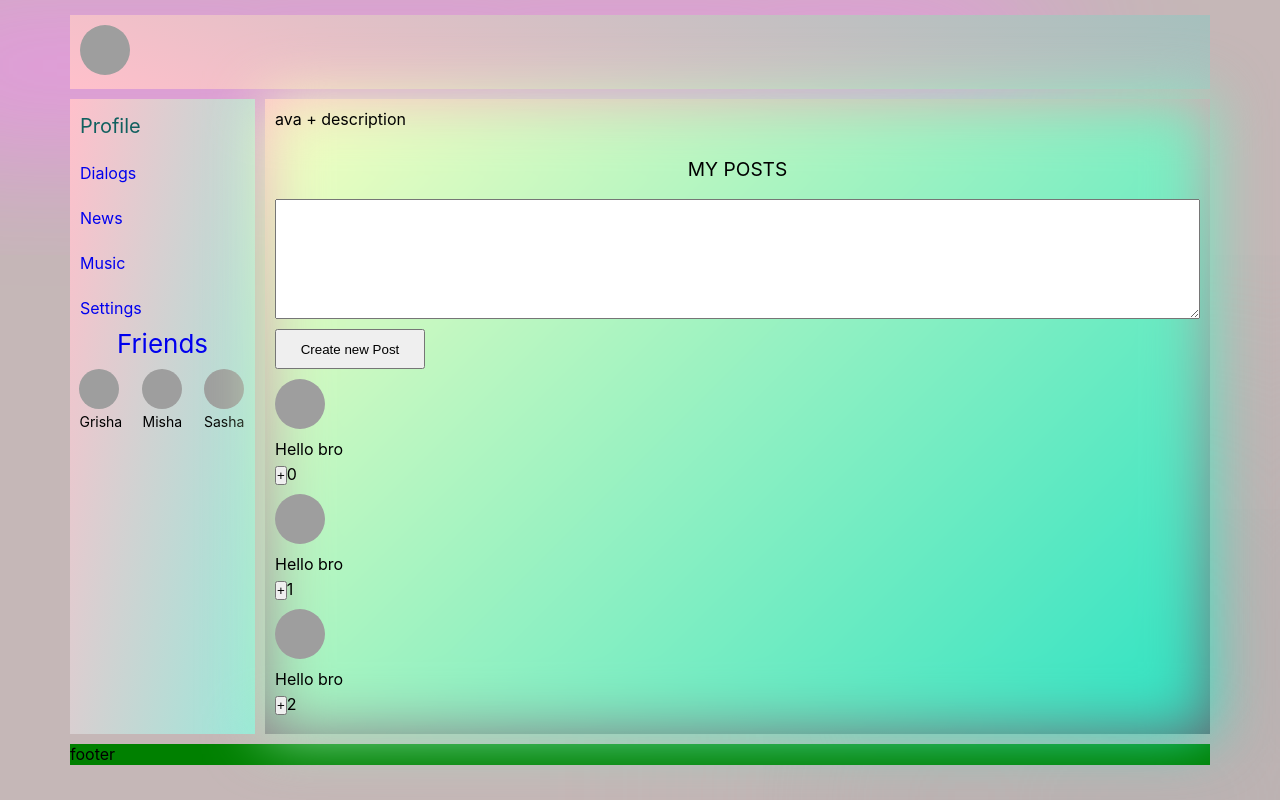
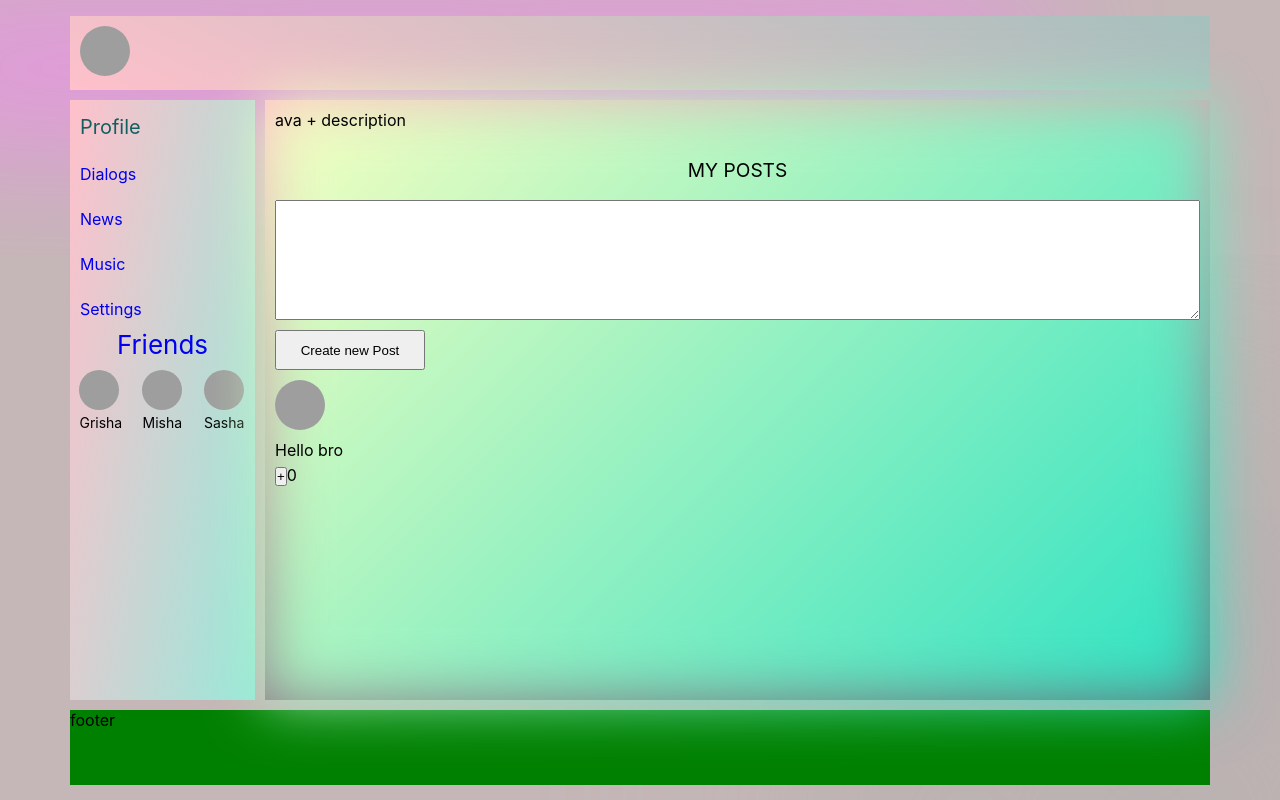
Before and after one commit to valtikamore/social-network, a React (Create React App) app: page /profile in a window 1280 px wide. Built offline with nearby package versions, Linux system fonts and the light colour scheme; grey boxes are pictures that could not be loaded.

Commit message:
mini-refactor

```diff
--- a/src/App.tsx
+++ b/src/App.tsx
@@ -9,11 +9,13 @@ import Music from './conponents/Music/Music';
 import Settings from "./conponents/Settings/Settings";
 import Profile from "./conponents/profile/Profile";
 import Dialogs from "./conponents/dialogs/Dialogs";
-import { stateType} from "./redux/state";
+import {changeNewText, stateType} from "./redux/state";
+import {addPost} from "./redux/state";
 
 type AppType = {
     state:stateType
     addPost:(postMessage:string) => void
+    changeNewText:(newText:string) => void
 }
 
 const App: React.FC<AppType> = (props)  => {
@@ -25,7 +27,10 @@ const App: React.FC<AppType> = (props)  => {
                     <Route path='/profile'
                            render={() => <Profile
                                state={props.state.profilePage}
-                               addPost={props.addPost}/>}/>
+                               addPost={addPost}
+                               message={props.state.profilePage
+                                   .newPostText}
+                               changeNewText={changeNewText}/>}/>
                     <Route path='/dialogs'
                            render={() => <Dialogs
                                state={props.state.dialogsPage}/>}/>
--- a/src/conponents/profile/MyPosts/MyPosts.tsx
+++ b/src/conponents/profile/MyPosts/MyPosts.tsx
@@ -1,36 +1,35 @@
-import React, { RefObject} from "react";
+import React, {ChangeEvent, RefObject} from "react";
 import {postType} from "../../../redux/state";
 import classes from "./MyPosts.module.css"
 import Post from "./Post/Post";
 
 type myPostsType = {
-    postsData:postType[]
-    addPost:(postMessage:string) => void
+    postsData: postType[]
+    message: string
+    addPost: (postMessage: string) => void
+    changeNewText: (newText: string) => void
 }
 
-const MyPosts : React.FC<myPostsType>= (props)=> {
-    let newPostElement:RefObject<HTMLTextAreaElement> = React.createRef()
+const MyPosts: React.FC<myPostsType> = (props) => {
 
     let addPost = () => {
-        if(newPostElement.current) {
-            let text = newPostElement.current.value
-            props.addPost(text)
-            newPostElement.current.value = ' '
+        if(props.message !== '') {
+            props.addPost(props.message)
+            props.changeNewText('')
         }
     }
-
+    let newChangeTextHandler = (e: ChangeEvent<HTMLTextAreaElement>) => {
+        props.changeNewText(e.currentTarget.value)
+    }
     let postsElement =
         props.postsData.map(p => <Post id={p.id} message={p.message} likeCount={p.likeCount}/>)
-
-
-
-
-
     return (
         <div className={classes.posts}>
             <div className={classes.createPost}>
                 <div className={classes.createPostTitle}>My posts</div>
-                <textarea className={classes.createPostArea} ref={newPostElement}> </textarea>
+                <textarea className={classes.createPostArea}
+                          value={props.message}
+                          onChange={newChangeTextHandler}> </textarea>
                 <button className={classes.createPostBtn} onClick={addPost}>Create new Post</button>
             </div>
             {postsElement}
--- a/src/conponents/profile/Profile.tsx
+++ b/src/conponents/profile/Profile.tsx
@@ -8,6 +8,8 @@ import {profilePageType} from "../../redux/state";
 type profileType = {
     state:profilePageType
     addPost:(postMessage:string) => void
+    message:string
+    changeNewText:(newText:string) => void
 }
 
 
@@ -18,7 +20,9 @@ const Profile: React.FC<profileType> = (props) => {
         <div className={classes.profile}>
             <ProfileInfo/>
             <MyPosts postsData={props.state.posts}
-                    addPost={props.addPost}/>
+                     addPost={props.addPost}
+                     message={props.state.newPostText}
+                     changeNewText={props.changeNewText}/>
         </div>
     )
 }
--- a/src/index.tsx
+++ b/src/index.tsx
@@ -2,14 +2,12 @@ import React from 'react';
 import './index.css';
 import { rerenderEntireTree } from './render';
 import reportWebVitals from './reportWebVitals';
+import state from "./redux/state";
 
 
-rerenderEntireTree()
+rerenderEntireTree(state)
 
 
 
 
-// If you want to start measuring performance in your app, pass a function
-// to log results (for example: reportWebVitals(console.log))
-// or send to an analytics endpoint. Learn more: https://bit.ly/CRA-vitals
 reportWebVitals();
--- a/src/redux/state.ts
+++ b/src/redux/state.ts
@@ -20,6 +20,7 @@ export type friendsType = {
     img:string
 }
 export type profilePageType = {
+    newPostText:string
     posts : postType[]
 }
 export type dialogsPage = {
@@ -39,10 +40,9 @@ export type stateType = {
 
  let state:stateType = {
     profilePage : {
+        newPostText: '',
         posts: [
             {id:1,message:'Hello bro',likeCount:0},
-            {id:2,message:'Hello bro',likeCount:1},
-            {id:3,message:'Hello bro',likeCount:2},
         ],
     },
     dialogsPage: {
@@ -65,6 +65,7 @@ export type stateType = {
         ]
      }
 }
+
 export let addPost = (postMessage:string) => {
     let newPost:postType = {
         id:5,
@@ -72,6 +73,10 @@ export let addPost = (postMessage:string) => {
         likeCount:0
     }
     state.profilePage.posts.push(newPost)
-    rerenderEntireTree()
+    rerenderEntireTree(state)
+}
+export const changeNewText = (newText:string) => {
+    state.profilePage.newPostText = newText
+    rerenderEntireTree(state)
 }
 export default state
--- a/src/render.tsx
+++ b/src/render.tsx
@@ -2,16 +2,15 @@ import React from 'react';
 import ReactDOM from 'react-dom';
 import './index.css';
 import App from './App';
-import state, { addPost } from "./redux/state";
+import state, {addPost, changeNewText, stateType} from "./redux/state";
 import {BrowserRouter} from "react-router-dom";
 
-export let rerenderEntireTree = () => {
+export let rerenderEntireTree = (state:stateType) => {
     ReactDOM.render(
         <React.StrictMode>
             <BrowserRouter>
-                <App state={state} addPost={addPost}/>
+                <App state={state} addPost={addPost} changeNewText={changeNewText}/>
             </BrowserRouter>
         </React.StrictMode>,document.getElementById('root')
 );
 }
-rerenderEntireTree()
```
